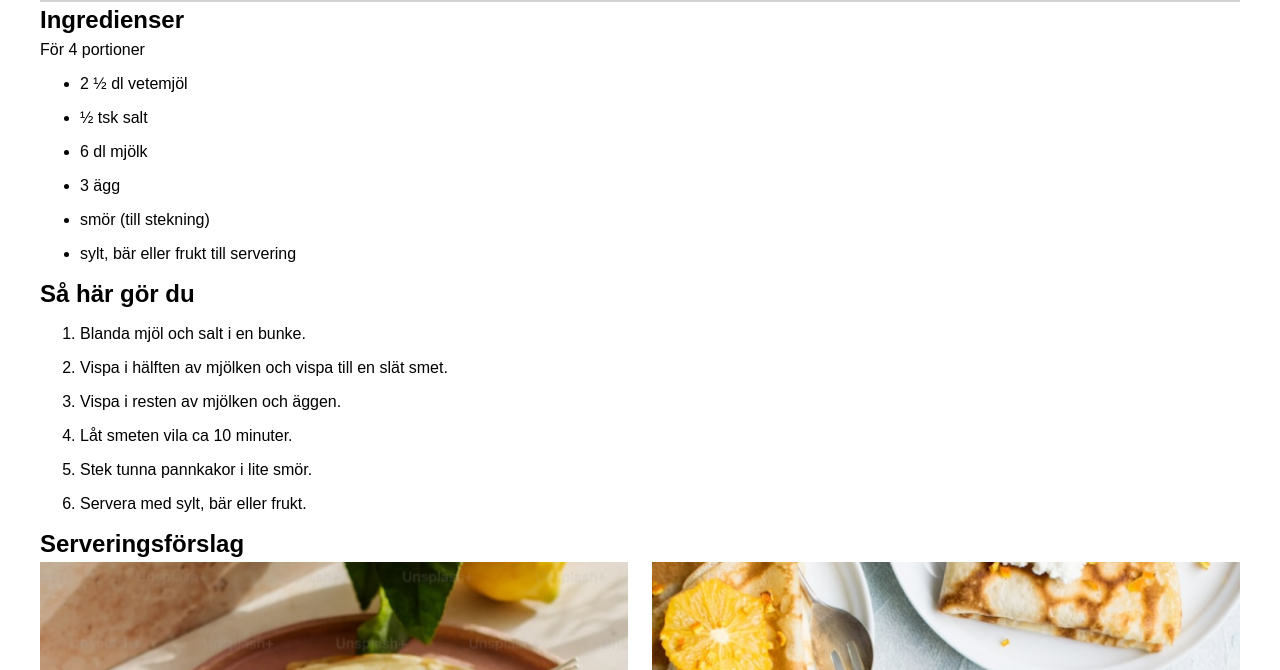
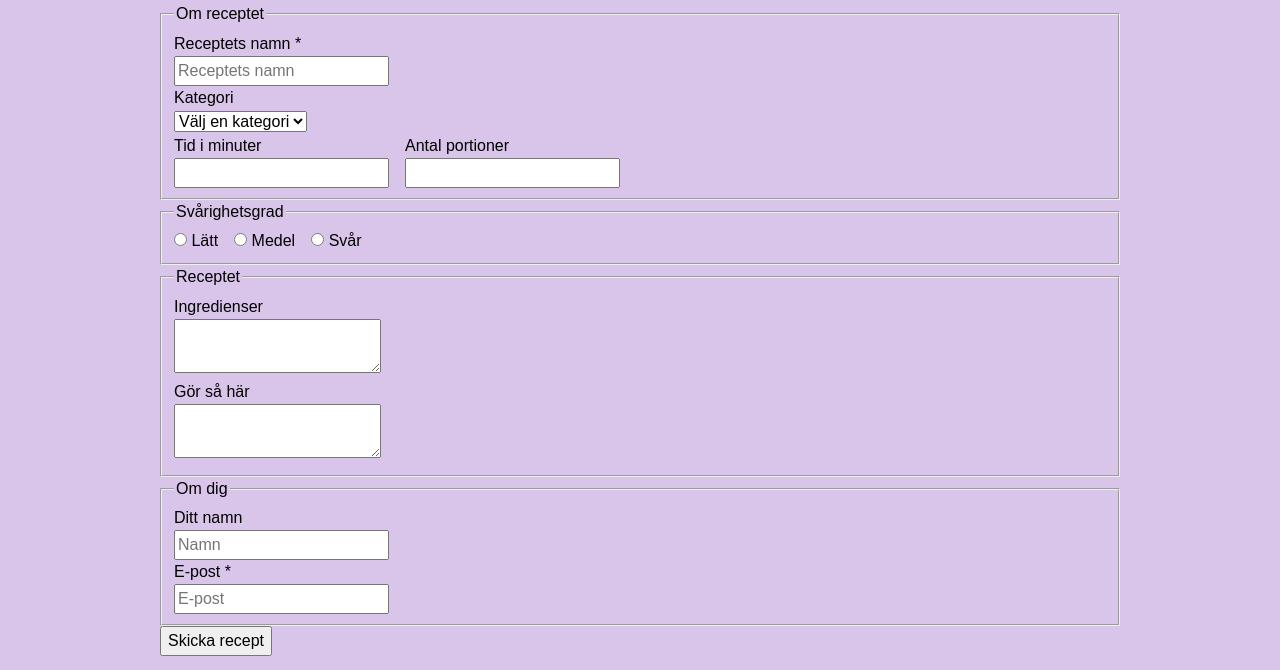
Before and after one commit to MickePros/Recept, a plain HTML site: page submit.html in a window 1280 px wide. Shown: the part 219-889 px from the top of the page. Drawn offline with Linux system fonts and the light colour scheme.

Commit message:
Add submit form and styling

```diff
--- a/Resources/css/reset.css
+++ b/Resources/css/reset.css
@@ -1,7 +1,9 @@
 :root{
     --ff-headings: 'Kaushan Script', sans-serif;
 
+    --clr-lilac-99: #d9c5e9;
     --clr-lilac-100: #C9AFDE;
+    --clr-lilac-101: #c6a5e0;
     --clr-lilac-200: #a855f7;
     --clr-lilac-500: #b809b8;
     --clr-lilac-600: purple;
--- a/Resources/css/style.css
+++ b/Resources/css/style.css
@@ -85,14 +85,72 @@ footer{
 }
 
 #main-content{
-    background-color: white;
-    padding: 0px 40px;
+    background-color: var(--clr-lilac-99);
+    padding: 20px 40px;
 }
 
-#header{
-    display:block;
-    width: calc(100% + 80px);
-    margin: 0 -40px;
+.home-main{
+    display: grid;
+    grid-template-rows: 1fr;
+    justify-items: center;
+    align-items: center;
+
+    .home-main-text{
+        display: inline-block;
+        padding: 10px;
+        grid-column: 1 / 2;
+        grid-row: 1 / 2;
+        z-index: 1;
+        color:whitesmoke;
+    }
+    figure{
+        grid-column: 1 / 2;
+        grid-row: 1 / 2;
+    }
+}
+
+.cards{
+    display: grid;
+    grid-template-columns: 1fr 1fr 1fr;
+    gap: 1em;
+    justify-content: space-between;
+
+    .card{
+        display: grid;
+        grid-template-columns: 1fr 1fr 1fr;
+        gap: 1em;
+        justify-content: space-between;
+        padding-block: 1em;
+
+        figure{
+            grid-column: 1 / 4;
+        }
+        div{
+            background-color: var(--clr-lilac-101);
+            border: 2px solid var(--clr-lilac-200);
+            border-radius: 10%;
+            text-align: center;
+        }
+    }
+}
+
+.share{
+    width: 80%;
+    margin: 0 auto;
+    label{
+        display: block;
+    }
+    .form-double{
+        display: flex;
+        gap: 1em;
+    }
+    .form-radio{
+        display: flex;
+        gap: 1em;
+        label{
+            display: inline;
+        }
+    }
 }
 
 h1{
--- a/submit.html
+++ b/submit.html
@@ -11,71 +11,102 @@
     <a href="#main-content" class="skip-link">Hoppa till innehåll</a>
 
     <header class="page-header">
-        <img class="logo" src="/Resources/img/Logo.png" alt aria-hidden="true"></img>
+        <img class="logo" src="/Resources/img/Logo.png" alt aria-hidden="true">
         <nav>
             <ul>
                 <li><a href="/index.html">Home</a></li>
                 <li><a href="/pancakes.html">Recept</a></li>
                 <li><a href="#">Om oss</a></li>
-                <li class="button"><a href="#" aria-current="page">Dela recept</a></li>
+                <li class="button"><a href="/submit.html" aria-current="page">Dela recept</a></li>
             </ul>
         </nav>
     </header>
 
     <main id="main-content" class="container">
-        <h1>Enkelt recept på pannkakor</h1>
-        <p class="intro">
-            Gör traditionella tunna pannkakor med detta enkla och goda pannkaksrecept.
-        </p>
 
-        <section aria-labelledby="ingredients-heading">
-            <h2 id="ingredients-heading">Ingredienser</h2>
-            <p class="portion-info">För 4 portioner</p>
+        <form class="share" action="" method="get">
+            <h1>Dela ditt recept</h1>
+            <p>Här kan du dela ditt recept med oss.</p>
 
-            <ul>
-                <li>2 ½ dl vetemjöl</li>
-                <li>½ tsk salt</li>
-                <li>6 dl mjölk</li>
-                <li>3 ägg</li>
-                <li>smör (till stekning)</li>
-                <li>sylt, bär eller frukt till servering</li>
-            </ul>
-        </section>
+            <fieldset>
+                <legend>Om receptet</legend>
+                <div>
+                    <label for="recepi-name">Receptets namn *</label>
+                    <input type="text" id="recepi-name" name="recepi-name" placeholder="Receptets namn" required minlength="3" maxlength="50">
+                </div>
+                <div>
+                    <label for="category">Kategori</label>
+                    <select id="category" name="category">
+                        <option value="">Välj en kategori</option>
+                        <option value="breakfast">Frukost</option>
+                        <option value="lunch">Lunch</option>
+                        <option value="dinner">Middag</option>
+                        <option value="desert">Efterrätt</option>
+                        <option value="fika">Fika</option>
+                    </select>
+                </div>
+                <section class="form-double">
+                    <div>
+                        <label for="time">Tid i minuter</label>
+                        <input type="number" id="time" name="time" min="0" step="15">
+                    </div>
+                    <div>
+                        <label for="amount">Antal portioner</label>
+                        <input type="number" id="amount" name="amount" min="1">
+                    </div>
+                </section>
+            </fieldset>
 
-        <section aria-labelledby="instructions-heading">
-            <h2 id="instructions-heading">Så här gör du</h2>
+            <fieldset>
+                <legend>Svårighetsgrad</legend>
+                <section class="form-radio">
+                    <div>
+                        <input type="radio" id="easy" name="experience" value="easy">
+                        <label for="easy">Lätt</label>
+                    </div>
+                    <div>
+                        <input type="radio" id="intermediate" name="experience" value="intermediate">
+                        <label for="intermediate">Medel</label>
+                    </div>
+                    <div>
+                        <input type="radio" id="hard" name="experience" value="hard">
+                        <label for="hard">Svår</label>
+                    </div>
+                </section>
+            </fieldset>
 
-            <ol>
-                <li>Blanda mjöl och salt i en bunke.</li>
-                <li>Vispa i hälften av mjölken och vispa till en slät smet.</li>
-                <li>Vispa i resten av mjölken och äggen.</li>
-                <li>Låt smeten vila ca 10 minuter.</li>
-                <li>Stek tunna pannkakor i lite smör.</li>
-                <li>Servera med sylt, bär eller frukt.</li>
-            </ol>
-        </section>
+            <fieldset>
+                <legend>Receptet</legend>
+                <div>
+                    <label for="ingredients">Ingredienser</label>
+                    <textarea id="ingredients" name="ingredients" rows="2" required></textarea>
+                </div>
+                <div>
+                    <label for="steps">Gör så här</label>
+                    <textarea id="steps" name="steps" rows="2" required></textarea>
+                </div>
+            </fieldset>
 
-        <section aria-labelledby="serving-heading">
-            <h2 id="serving-heading">Serveringsförslag</h2>
+            <fieldset>
+                <legend>Om dig</legend>
+                <div>
+                    <label for="name">Ditt namn</label>
+                    <input type="text" id="name" name="name" placeholder="Namn" minlength="3" maxlength="30">
+                </div>
+                <div>
+                    <label for="email">E-post *</label>
+                    <input type="email" id="email" name="email" placeholder="E-post" required>
+                </div>
+            </fieldset>
 
-            <div class="gallery">
-                <figure>
-                    <img src="Resources/img/134123.png" alt="Serving suggestion of pancakes">
-                    <figcaption class="visually-hidden">Serveringsförslag pannkakor</figcaption>
-                </figure>
-
-                <figure>
-                    <img src="Resources/img/134131.png" alt="Serving suggestion of pancakes with fruit">
-                    <figcaption class="visually-hidden">Pannkakor med frukt</figcaption>
-                </figure>
-            </div>
-        </section>
+            <button type="submit">Skicka recept</button>
+        </form>
 
     </main>
     <footer>
         <section>
             <figure aria-labelledby="footer-logo">
-                <img src="/Resources/img/Logo-alt.png" alt aria-hidden="true"></img>
+                <img src="/Resources/img/Logo-alt.png" alt aria-hidden="true">
                 <figcaption>Enkla vardagsrecept som alla kan laga.</figcaption>
             </figure>
             <ul aria-labelledby="footer-links">
```
